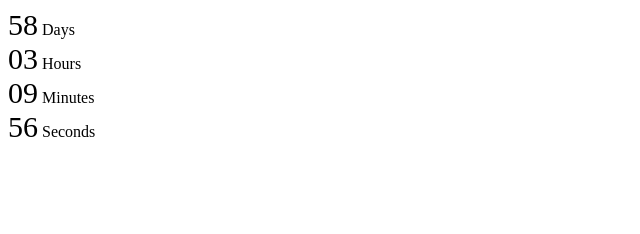
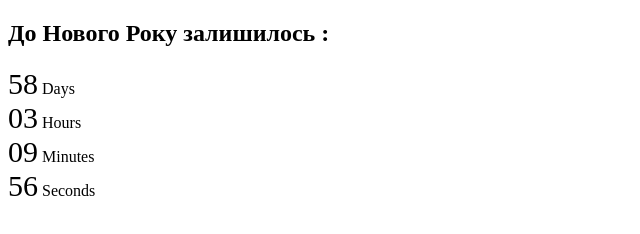
Before and after one commit to SerhiyStepanov/goit-js-hw-11-timer, a plain HTML site: page index.html in a window 1280 px wide. Shown: the whole page, without its empty margins (0-640 px from the left). Drawn offline with Linux system fonts and the light colour scheme.

Commit message:
add title

```diff
--- a/index.html
+++ b/index.html
@@ -6,6 +6,8 @@
     <title>Timer</title>
 </head>
 <body>
+<h2 class="timer-title">До Нового Року залишилось :</h2>
+
   <div class="timer" id="timer-1">
     <div class="field">
       <span class="value" data-value="days">00</span>
```
